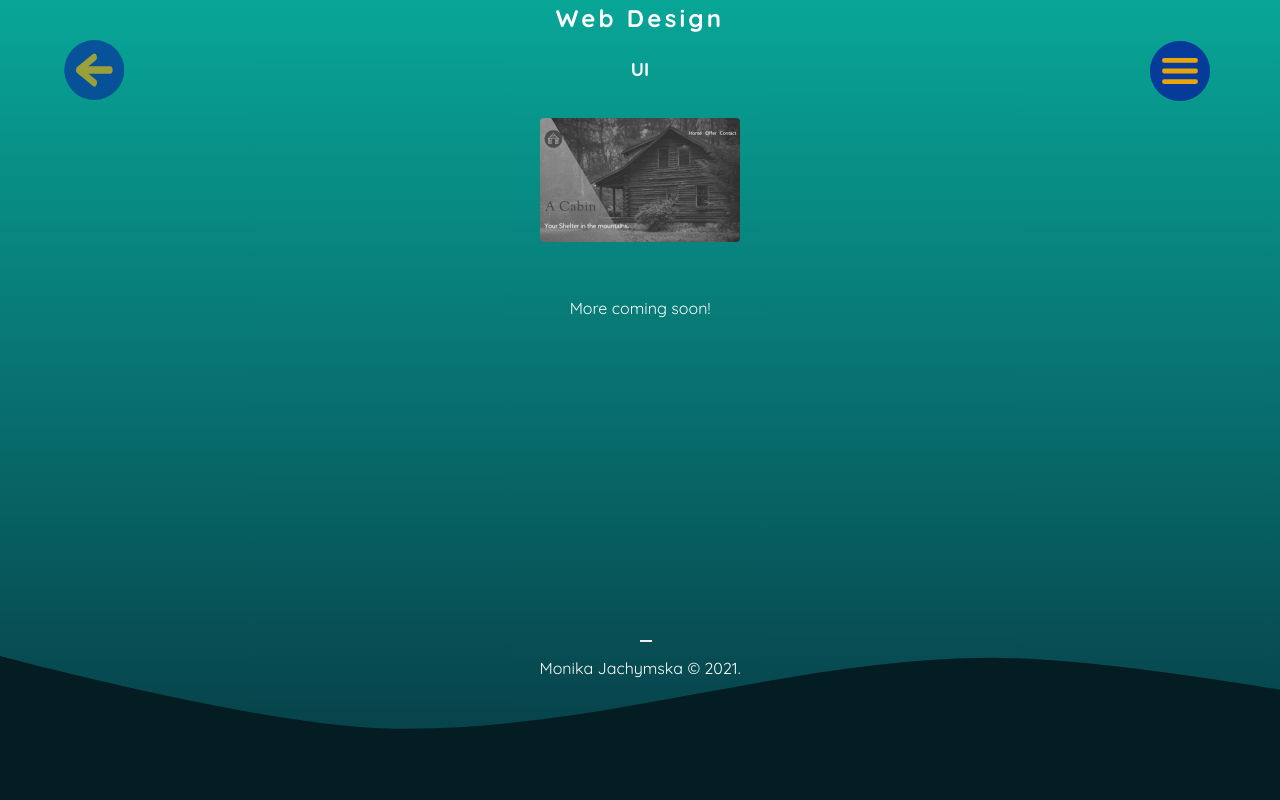
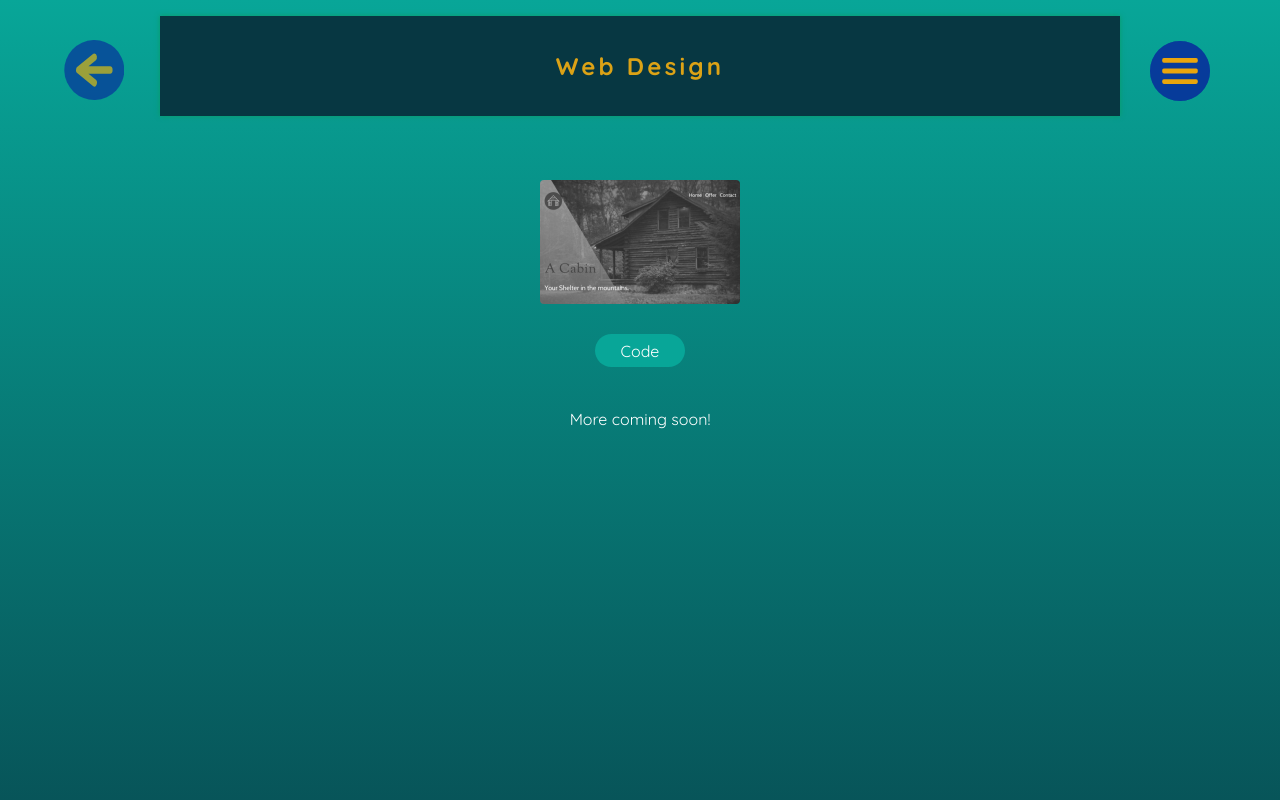
Before and after one commit to kleksowa/Personal-webpage, a plain HTML site: page webdesign.html in a window 1280 px wide. Shown: the top 800 px of the page. Drawn offline with Linux system fonts and the light colour scheme.

Commit message:
Updated "Web design" page

```diff
--- a/main.css
+++ b/main.css
@@ -119,9 +119,6 @@ svg,
   position: inherit;
 }
 
-ul > li:hover {
-}
-
 .section_header {
   padding-top: 2.5%;
   padding-bottom: 2.5%;
@@ -130,7 +127,14 @@ ul > li:hover {
 }
 
 .header_gallery {
-  margin-top: 0;
+  margin-top: 1rem;
+}
+
+.subtitle {
+  padding: 2rem;
+  color: var(--contrast);
+  background-color: var(--dark);
+  box-shadow: 0px 0px 5px var(--light2);
 }
 
 .span_serif {
@@ -230,7 +234,8 @@ ul > li:hover {
   object-fit: contain;
 }
 
-.social_img:hover {
+.social_img:hover,
+.a-code:hover {
   transform: scale(1.2);
 }
 
@@ -400,11 +405,33 @@ footer {
 
 /* GALLERY PAGE */
 
+.gallery {
+  min-height: 100vh;
+}
+
 .gallery-container {
   margin-bottom: 2rem;
   display: flex;
   justify-content: center;
   flex-wrap: wrap;
+}
+
+.gallery-web {
+  margin-top: 3rem;
+}
+
+.a-code {
+  display: block;
+  width: 5rem;
+  margin: 0.5rem auto;
+  padding: 2%;
+  background-color: var(--light);
+  border-radius: var(--b-r);
+  transition: 0.2s ease-in;
+}
+
+.a-code:hover {
+  color: var(--dark);
 }
 
 @keyframes appear {
@@ -476,12 +503,6 @@ footer {
 
   h2 {
     font-size: 1.5rem;
-  }
-
-  .menu {
-  }
-
-  .menu > li {
   }
 
   .card {
--- a/webdesign.html
+++ b/webdesign.html
@@ -36,10 +36,13 @@
 
   <div class="gallery">
 
-   <h3>UI</h3>
     <div class="gallery-container">
-    <a href="ui/cabin.png" data-lightbox="ui"><img class="img_min" src="ui/cabinS.png"></a>
+        <div class="gallery-web">
+            <a href="https://kleksowa.github.io/Cabin/" target="_blank"><img class="img_min" src="ui/cabinS.png"></a>
+            <br>
+            <a class="a-code" href="https://github.com/kleksowa/Cabin" target="_blank">Code</a>
         </div>
+    </div>
    <p>More coming soon!</p>
 
   </div>
```
